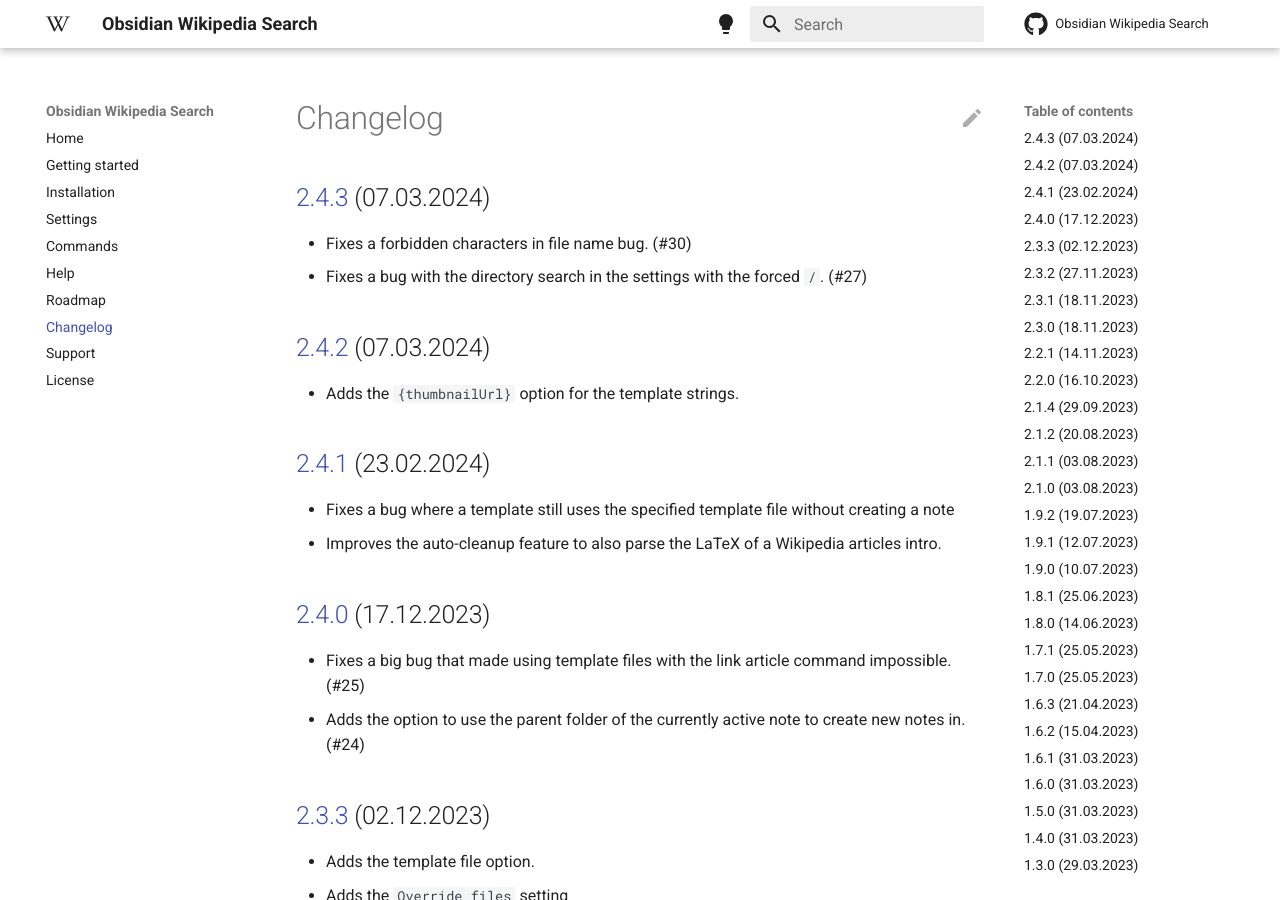
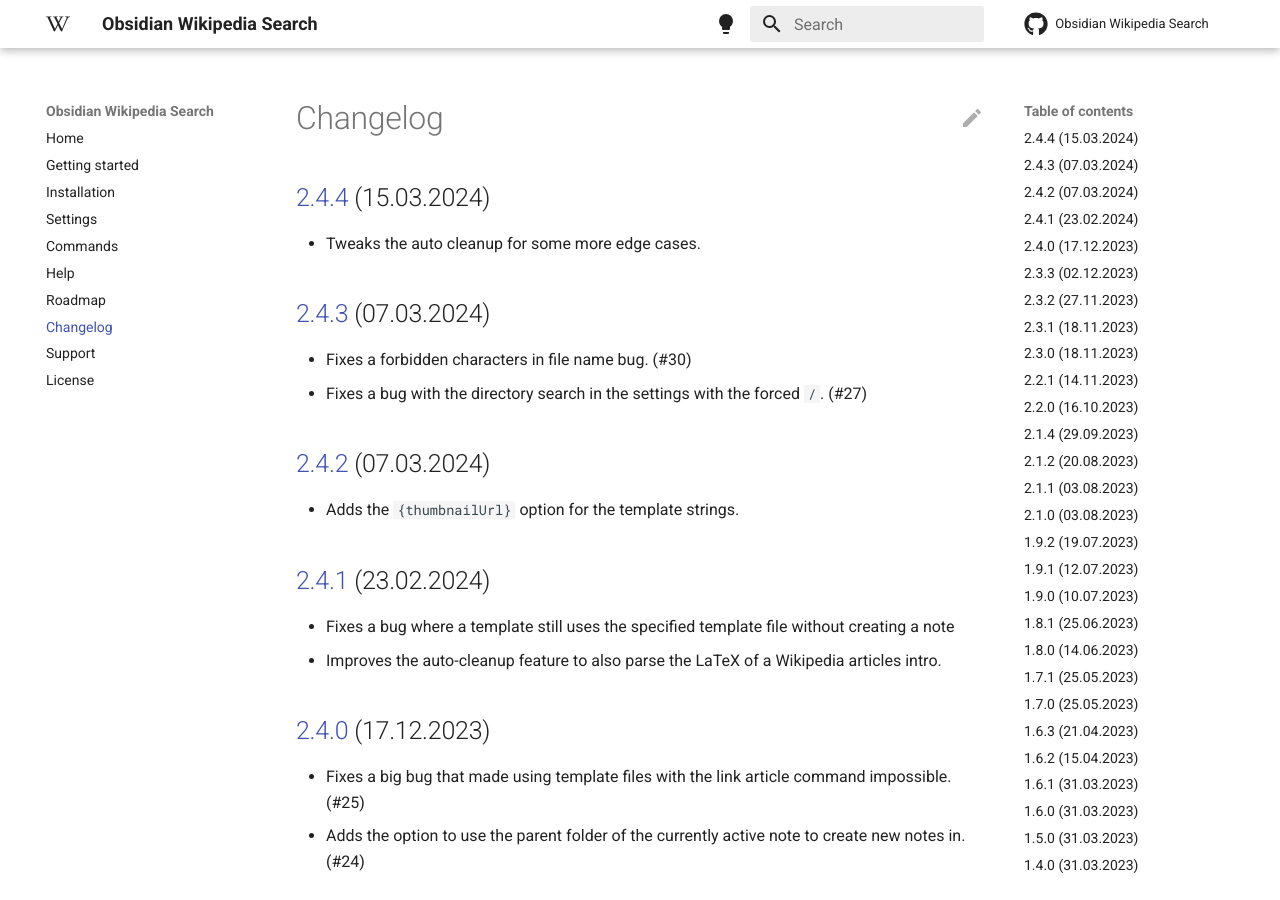
Before and after one commit to StrangeGirlMurph/obsidian-wikipedia-search, an MkDocs documentation site: the page built from docs/changelog.md, in a window 1280 px wide and 900 px high. Built offline with MkDocs 1.6.1 and Material for MkDocs 9.7.7, drawn with Linux system fonts in a browser that asks for light colours; comment, search, counter and statistics services are not loaded.

Commit message:
changelog

```diff
--- a/docs/changelog.md
+++ b/docs/changelog.md
@@ -1,4 +1,7 @@
 # Changelog
+
+## [2.4.4](https://github.com/StrangeGirlMurph/obsidian-wikipedia-search/releases/tag/2.4.4) (15.03.2024)
+- Tweaks the auto cleanup for some more edge cases.
 
 ## [2.4.3](https://github.com/StrangeGirlMurph/obsidian-wikipedia-search/releases/tag/2.4.3) (07.03.2024)
 - Fixes a forbidden characters in file name bug. (#30)
```
